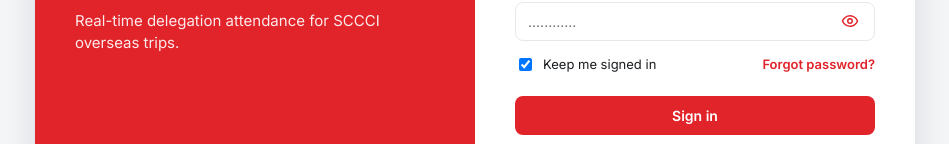
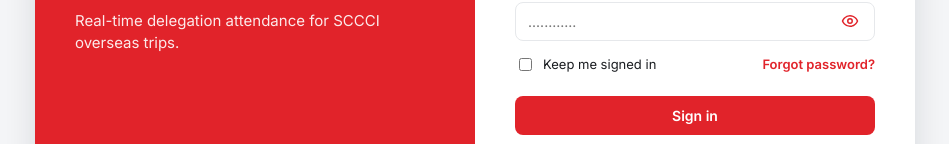
Before and after one commit to Croptics/VJMDynamics-NYP-x-SCCCI-, a React (Vite) app in the folder frontend/: page /login in a window 1280 px wide. Shown: the part 374-518 px from the top of the page, without its empty margins (165-1114 px from the left). Built offline with nearby package versions, Linux system fonts and the light colour scheme; no server answers.

Commit message:
JQ Function

```diff
--- a/frontend/src/pages/LoginPage.jsx
+++ b/frontend/src/pages/LoginPage.jsx
@@ -10,7 +10,13 @@
 import { ClipboardCheck, Eye, EyeOff, Fingerprint, AlertCircle } from "lucide-react";
 import { apiPost, setToken, setUser } from "../lib/api.js";
 
-const REMEMBER_KEY = "mg_remember";
+const REMEMBER_KEY = "mg_remember_v2";
+
+// One-time cleanup: an earlier build always kept "Keep me signed in" ticked
+// and could save your password even when you didn't intend it. Remove any value
+// left under the old key so a fresh start never prefills a password unexpectedly.
+// (Values saved by the current build use the new key and are unaffected.)
+try { localStorage.removeItem("mg_remember"); } catch { /* ignore */ }
 
 // Read remembered login (used to prefill the form). Stored only when the user
 // ticked "Keep me signed in". NOTE: this includes the password in localStorage,
@@ -36,7 +42,7 @@
   const [staffId, setStaffId] = useState(remembered?.staffId || "");
   const [password, setPassword] = useState(remembered?.password || "");
   const [showPw, setShowPw] = useState(false);
-  const [keep, setKeep] = useState(remembered ? true : true);
+  const [keep, setKeep] = useState(!!remembered); // ticked only if a login was remembered
   const [error, setError] = useState("");
   const [submitting, setSubmitting] = useState(false);
 
```
